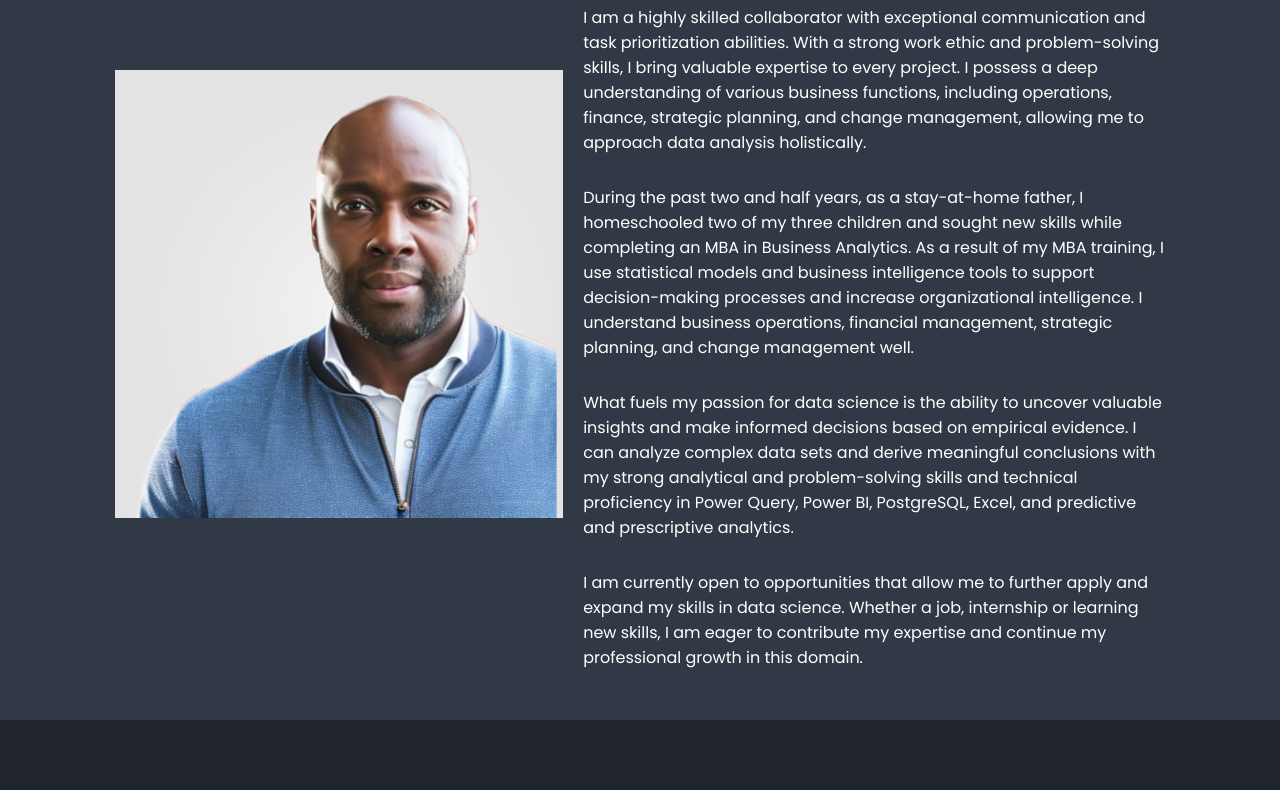
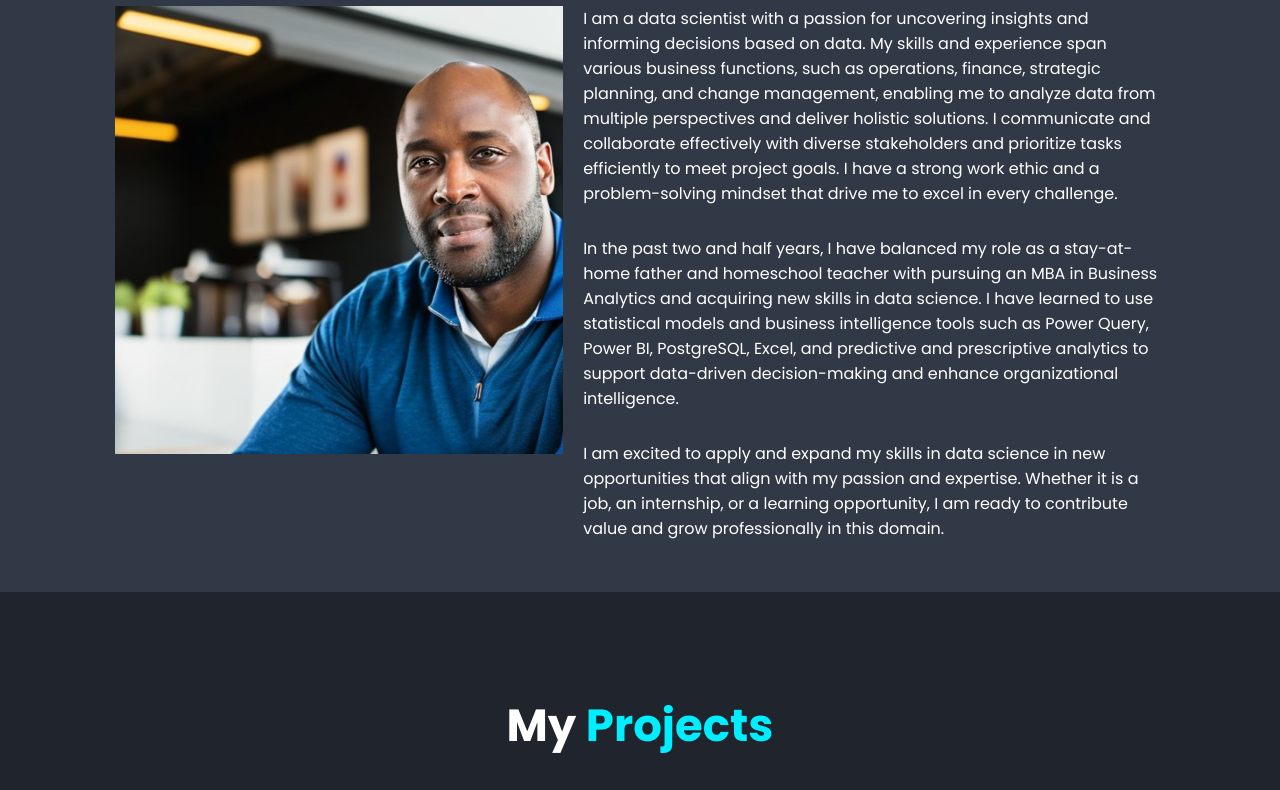
Before and after one commit to Mbuyamba/Portfolio-Website, a plain HTML site: page index.html in a window 1280 px wide. Shown: the part 1008-1798 px from the top of the page. Drawn offline with nearby package versions, Linux system fonts and the light colour scheme.

Commit message:
updated cv and about me text

```diff
--- a/index.html
+++ b/index.html
@@ -44,7 +44,7 @@
                 <a href="https://twitter.com/IMbuyamba"><i class='bx bxl-twitter'></i></a>
                 <a href="https://www.linkedin.com/in/ivon-mbuyamba/"><i class='bx bxl-linkedin'></i></a>
             </div>
-            <a href="https://drive.google.com/file/d/1bYwAFlYNQK4yHf4NSjkIO6-xGxtYLxtG/view?usp=sharing" target="_blank" class="btn">Download CV</a>
+            <a href="https://drive.google.com/file/d/1MUUV52epuzsVfGf2cxuYNSVu2hGnlhQF/view?usp=sharing" target="_blank" class="btn">Download CV</a>
         </div>
 
         <div class="home-img">
@@ -55,16 +55,15 @@
     <!-- about section design -->
     <section class="about" id="about">
         <div class="about-img">
-            <img src="images/about.png" alt="">
+            <img src="images/home.png" alt="">
         </div>
 
         <div class="about-content">
             <h2 class="heading">About <span>Me</span></h2>
             <h3>Data Analyst</h3>
-            <p>I am a highly skilled collaborator with exceptional communication and task prioritization abilities. With a strong work ethic and problem-solving skills, I bring valuable expertise to every project. I possess a deep understanding of various business functions, including operations, finance, strategic planning, and change management, allowing me to approach data analysis holistically.</p>
-<p>During the past two and half years, as a stay-at-home father, I homeschooled two of my three children and sought new skills while completing an MBA in Business Analytics. As a result of my MBA training, I use statistical models and business intelligence tools to support decision-making processes and increase organizational intelligence. I understand business operations, financial management, strategic planning, and change management well.</p>
-<p>What fuels my passion for data science is the ability to uncover valuable insights and make informed decisions based on empirical evidence. I can analyze complex data sets and derive meaningful conclusions with my strong analytical and problem-solving skills and technical proficiency in Power Query, Power BI, PostgreSQL, Excel, and predictive and prescriptive analytics.</p>
-<p>I am currently open to opportunities that allow me to further apply and expand my skills in data science. Whether a job, internship or learning new skills, I am eager to contribute my expertise and continue my professional growth in this domain.</p>
+            <p>I am a data scientist with a passion for uncovering insights and informing decisions based on data. My skills and experience span various business functions, such as operations, finance, strategic planning, and change management, enabling me to analyze data from multiple perspectives and deliver holistic solutions. I communicate and collaborate effectively with diverse stakeholders and prioritize tasks efficiently to meet project goals. I have a strong work ethic and a problem-solving mindset that drive me to excel in every challenge.</p>
+<p>In the past two and half years, I have balanced my role as a stay-at-home father and homeschool teacher with pursuing an MBA in Business Analytics and acquiring new skills in data science. I have learned to use statistical models and business intelligence tools such as Power Query, Power BI, PostgreSQL, Excel, and predictive and prescriptive analytics to support data-driven decision-making and enhance organizational intelligence.</p>
+<p>I am excited to apply and expand my skills in data science in new opportunities that align with my passion and expertise. Whether it is a job, an internship, or a learning opportunity, I am ready to contribute value and grow professionally in this domain.</p>
 
         </div>
     </section>
```
